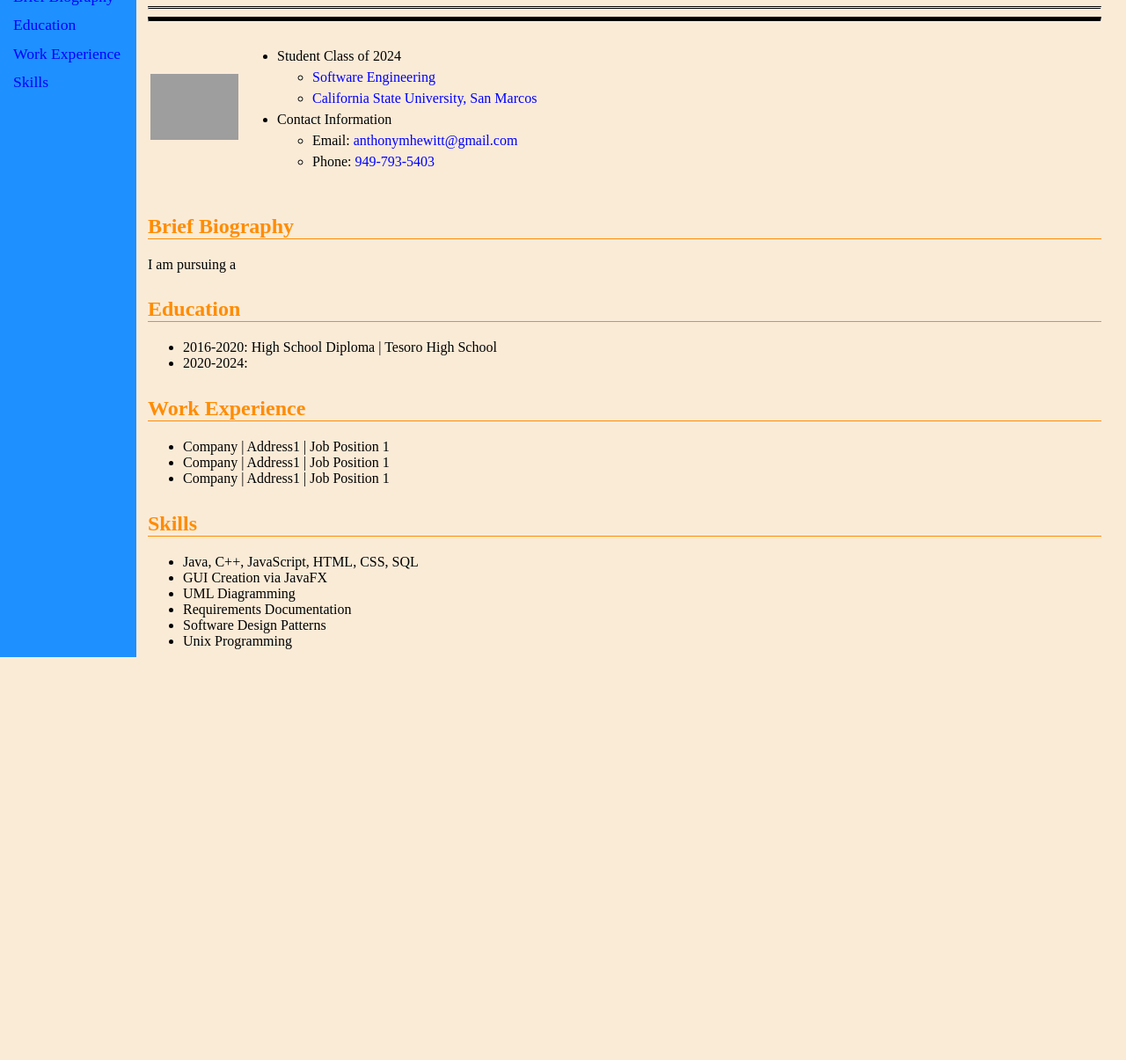
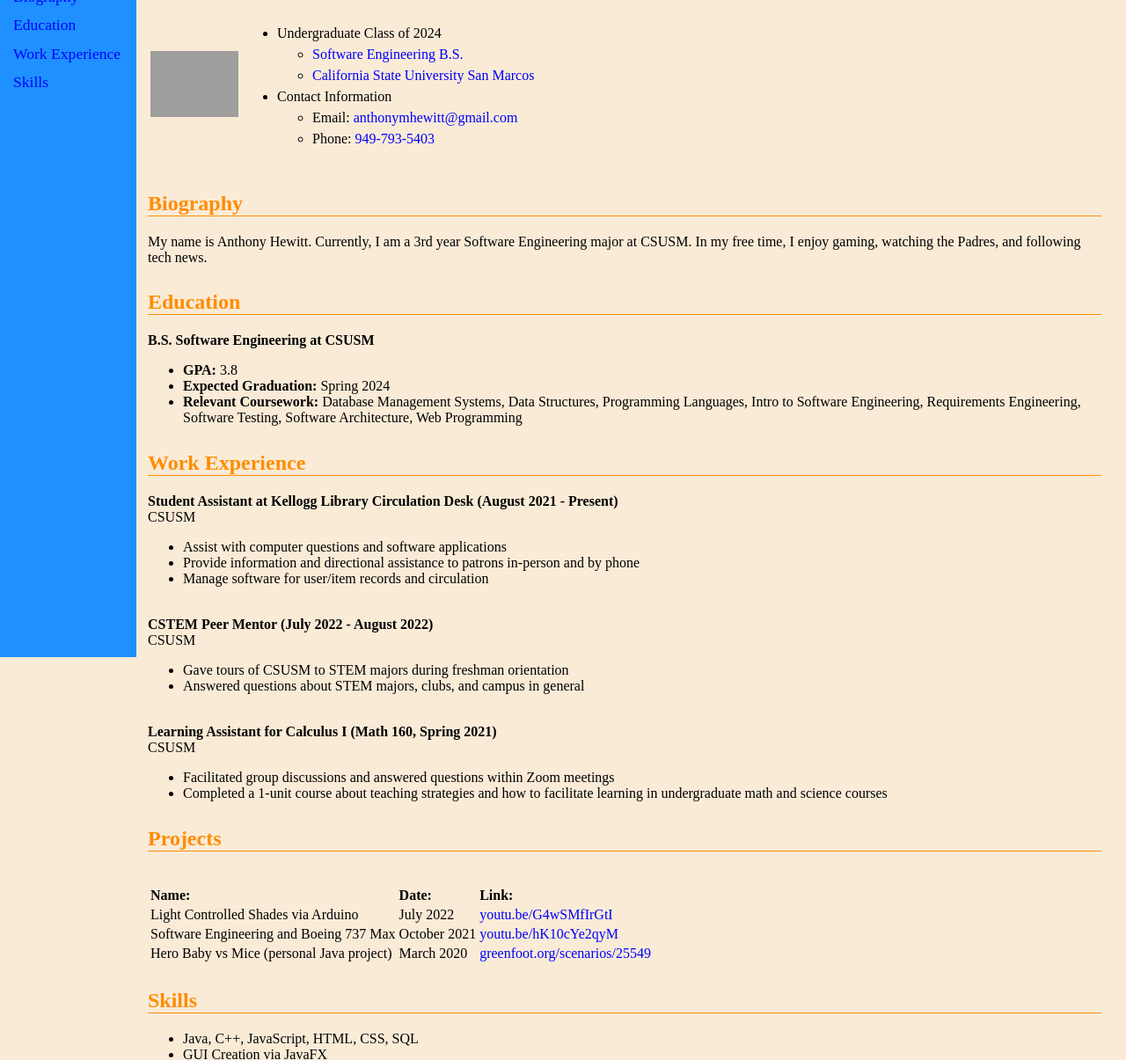
Before and after one commit to anthew/main, a plain HTML site: page aboutMe/myHomePage.html in a window 1280 px wide. Shown: the part 73-1278 px from the top of the page at 88% size. Before the commit the page ends 827 px from the top, so only its background shows below. Drawn offline with Linux system fonts and the light colour scheme; grey boxes are pictures that could not be loaded.

Commit message:
Update myHomePage.html

```diff
--- a/aboutMe/myHomePage.html
+++ b/aboutMe/myHomePage.html
@@ -8,11 +8,7 @@
     <link rel="stylesheet" type="text/css" href="myHomePageStyle.css">
 </head>
 <body>
-    <h1 id = "home">Anthony's Home Page</h1>
-
-    <hr style="border-top: double" solid> <!--this is in-line CSS-->
-
-    <hr>
+    <h1 id = "home">Anthony Hewitt</h1>
 
     <table>
         <tr>
@@ -21,16 +17,16 @@
             </td>
             <td id="info">
                 <ul>
-                    <li>Student Class of 2024
+                    <li>Undergraduate Class of 2024
                         <ul>
-                            <li><a href="https://www.csusm.edu/engineering/degrees/software-engineering/index.html">Software Engineering</a></li>
-                            <li><a href="https://www.csusm.edu/">California State University, San Marcos</a></li>
+                            <li><a class = "extLink" href="https://www.csusm.edu/engineering/degrees/software-engineering/index.html">Software Engineering B.S.</a></li>
+                            <li><a class = "extLink" href="https://www.csusm.edu/">California State University San Marcos</a></li>
                         </ul>
                     </li>
                     <li>Contact Information
                         <ul>
-                            <li>Email: <a href="mailto:anthonymhewitt@gmail.com">anthonymhewitt@gmail.com</a></li>
-                            <li>Phone: <a href="tel:9497935403">949-793-5403</a></li>
+                            <li>Email: <a class = "extLink" href="mailto:anthonymhewitt@gmail.com">anthonymhewitt@gmail.com</a></li>
+                            <li>Phone: <a class = "extLink" href="tel:9497935403">949-793-5403</a></li>
                         </ul>
                     </li>
                 </ul>
@@ -38,21 +34,70 @@
         </tr>
     </table>
 
-    <h2 id = "bio">Brief Biography</h2>
-    <p>I am pursuing a </p>
+    <h2 id = "bio">Biography</h2>
+    <p>My name is Anthony Hewitt. Currently, I am a 3rd year Software Engineering major at CSUSM. In my free time, I enjoy gaming, watching the Padres, and following tech news.</p>
 
     <h2 id = "edu">Education</h2>
+    <strong>B.S. Software Engineering at CSUSM</strong>
     <ul>
-        <li>2016-2020: High School Diploma | Tesoro High School</li>
-        <li>2020-2024:</li>
+        <li><strong>GPA: </strong> 3.8</li>
+        <li><strong>Expected Graduation: </strong> Spring 2024</li>
+        <li><strong>Relevant Coursework: </strong> Database Management Systems, Data Structures, Programming Languages, Intro to Software Engineering, Requirements Engineering, Software Testing, Software Architecture, Web Programming</li>
     </ul>
 
+
     <h2 id = "work">Work Experience</h2>
+    <strong>Student Assistant at Kellogg Library Circulation Desk (August 2021 - Present)</strong>
+    <br>CSUSM<br>
     <ul>
-        <li>Company | Address1 | Job Position 1</li>
-        <li>Company | Address1 | Job Position 1</li>
-        <li>Company | Address1 | Job Position 1</li>
+        <li>Assist with computer questions and software applications</li>
+        <li>Provide information and directional assistance to patrons in-person and by phone</li>
+        <li>Manage software for user/item records and circulation</li>
     </ul>
+    <br>
+
+    <strong>CSTEM Peer Mentor (July 2022 - August 2022)</strong>
+    <br>CSUSM<br>
+    <ul>
+        <li>Gave tours of CSUSM to STEM majors during freshman orientation</li>
+        <li>Answered questions about STEM majors, clubs, and campus in general</li>
+    </ul>
+    <br>
+
+    <strong>Learning Assistant for Calculus I (Math 160, Spring 2021)</strong>
+    <br>CSUSM<br>
+    <ul>
+        <li>Facilitated group discussions and answered questions within Zoom meetings</li>
+        <li>Completed a 1-unit course about teaching strategies and how to facilitate learning in undergraduate math and science courses</li>
+    </ul>
+
+
+    <h2 id = "projects">Projects</h2>
+    <table>
+        <tr>
+            <td class = "theProjs"><strong>Name:</strong></td>
+            <td class = "theProjs"><strong>Date:</strong></td>
+            <td class = "theProjs"><strong>Link:</strong></td>
+        </tr>
+        <br>
+        <tr>
+            <td class = "theProjs">Light Controlled Shades via Arduino	</td>
+            <td class = "theProjs">July 2022</td>
+            <td class = "theProjs"><a class = "extLink" href="https://youtu.be/G4wSMfIrGtI">youtu.be/G4wSMfIrGtI</a></td>
+        </tr>
+
+        <tr>
+            <td class = "theProjs">Software Engineering and Boeing 737 Max</td>
+            <td class = "theProjs">October 2021</td>
+            <td class = "theProjs"><a class = "extLink" href="https://youtu.be/hK10cYe2qyM">youtu.be/hK10cYe2qyM</a></td>
+        </tr>
+
+        <tr>
+            <td class = "theProjs">Hero Baby vs Mice (personal Java project)</td>
+            <td class = "theProjs">March 2020</td>
+            <td class = "theProjs"><a class = "extLink" href="https://greenfoot.org/scenarios/25549">greenfoot.org/scenarios/25549</a></td>
+        </tr>
+    </table>
 
     <h2 id = "skills">Skills</h2>
     <ul>
@@ -66,7 +111,7 @@
 
     <div class = "sidebar">
         <a href="#home">Home</a><br>
-        <a href="#bio">Brief Biography</a><br>
+        <a href="#bio">Biography</a><br>
         <a href="#edu">Education</a><br>
         <a href="#work">Work Experience</a><br>
         <a href="#skills">Skills</a><br>
```
